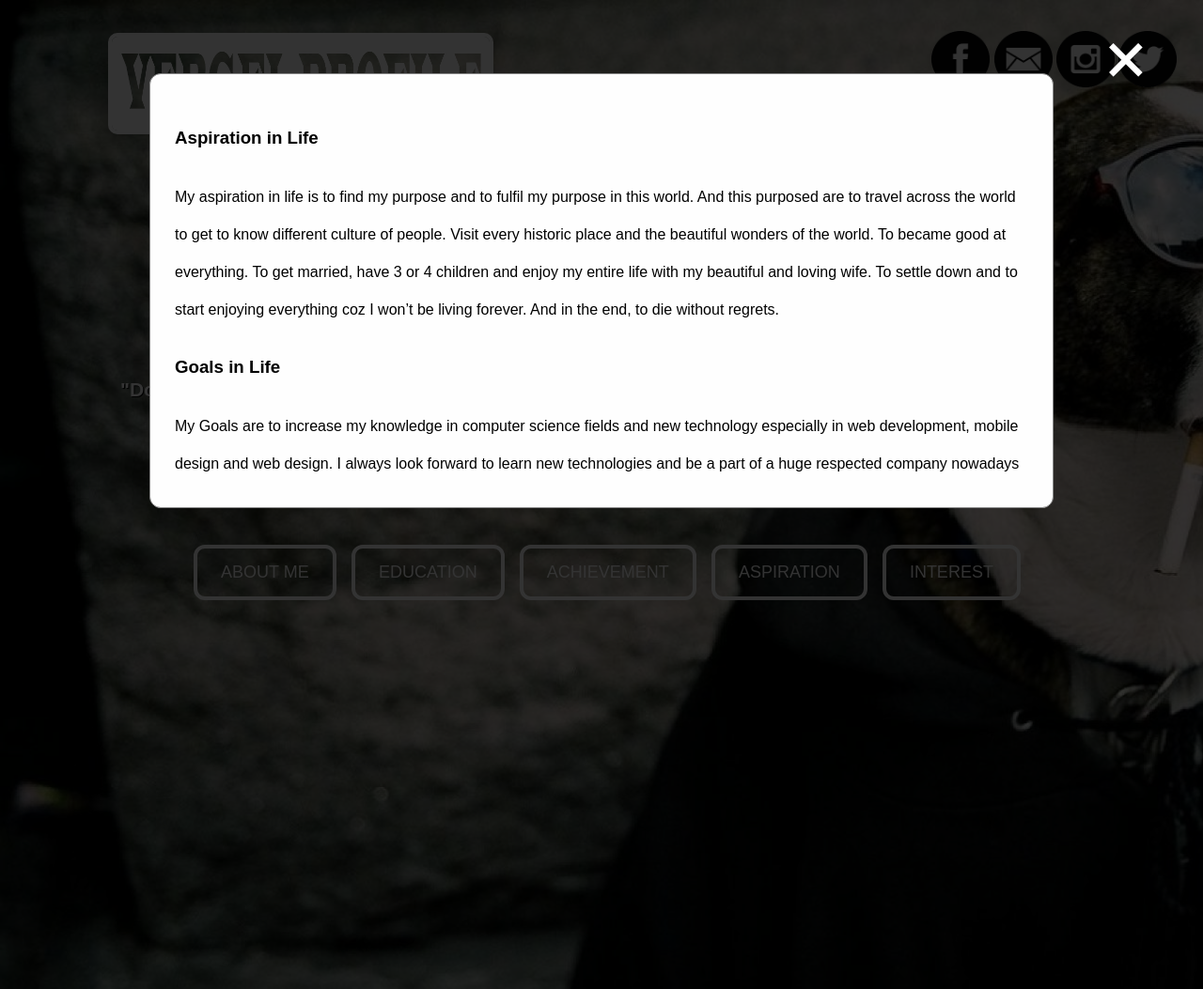
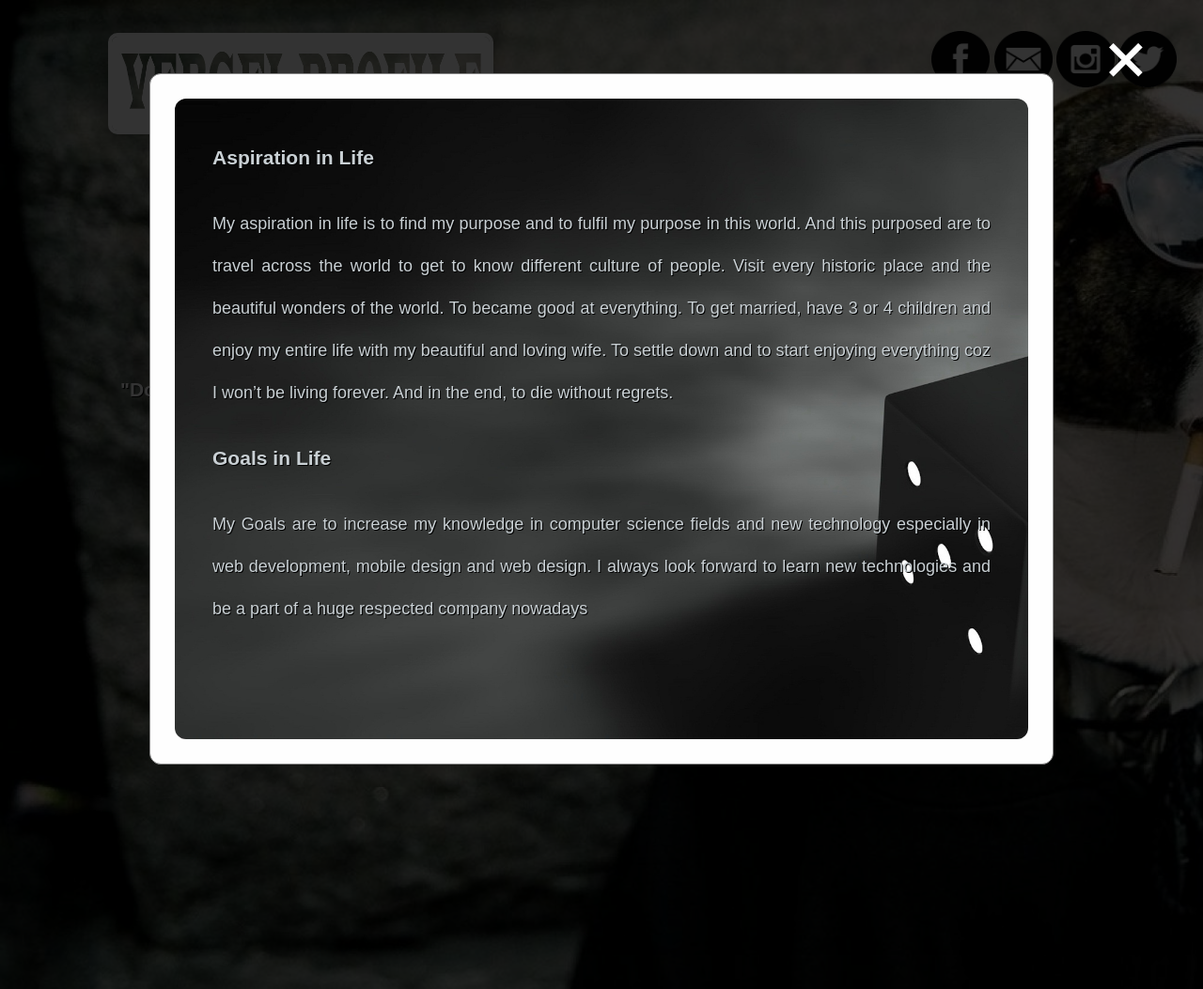
Before and after one commit to vclaveria/CLAVERIA_Vergel_PersonalWebsite, a PHP site: page / in a window 1280 px wide, after a click on "ASPIRATION". Shown: the top 1053 px of the page at 94% size. Run offline with PHP 8.4, Linux system fonts and the light colour scheme.

Commit message:
adding modalcontent_background folder and add aspiration modal contetn background

```diff
--- a/index.php
+++ b/index.php
@@ -126,6 +126,16 @@ body {
     }
 
 
+  .aspiration {
+    padding: 16px 40 116px 40;
+    background-size: cover;
+    border-radius: 12px;
+    font-size: 18px;
+    text-align: justify;
+    background-image: url("./modalcontent_background/aspirationbackground.jpg");
+    text-shadow: 1px 1px black;
+    color: #c9d0d4;
+    }
 
 
 
@@ -213,7 +223,7 @@ body {
     <span onclick="aspiration.style.display='none'" class="close" title="Close">×</span>
       <div class="modal-content">
           <div class="container">
-
+          <div class=aspiration>
             <h3>Aspiration in Life</h3>
                 My aspiration in life is to find my purpose and to fulfil my purpose in this world. And this purposed are
                 to travel across the world to get to know different culture of people. Visit every historic place and the
@@ -227,7 +237,7 @@ body {
 	              My Goals are to increase my knowledge in computer science fields and new technology
                 especially in web development, mobile design and web design. I always look forward to
                 learn new technologies and be a part of a huge respected company nowadays
-
+          </div>
           </div>
       </div>
     </div>
```
Also changed, not shown: modalcontent_background/aspirationbackground.jpg (added). Lines whose indentation alone changed are shown as unchanged.
